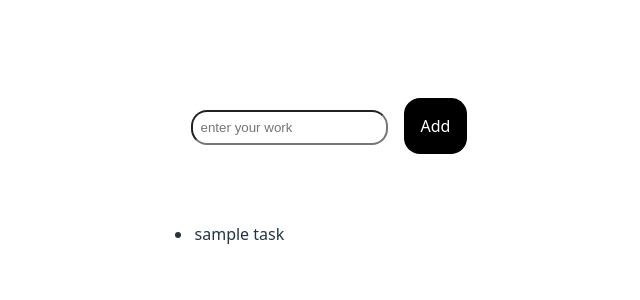
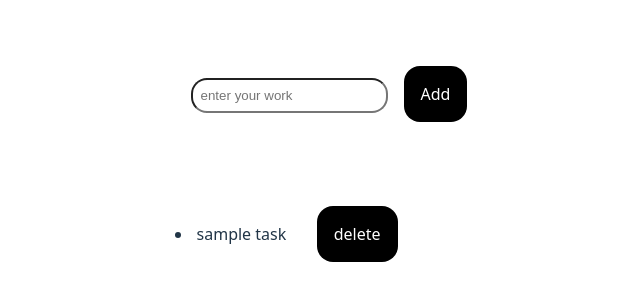
Before and after one commit to nishav07/React-playground, a React (Vite) app: page / in a window 1280 px wide. Shown: the part 240-540 px from the top of the page, without its empty margins (303-943 px from the left). Built offline with nearby package versions, Linux system fonts and the light colour scheme.

Commit message:
trying crud in state var

```diff
--- a/package.json
+++ b/package.json
@@ -11,7 +11,8 @@
   },
   "dependencies": {
     "react": "^19.2.0",
-    "react-dom": "^19.2.0"
+    "react-dom": "^19.2.0",
+    "uuid": "^13.0.0"
   },
   "devDependencies": {
     "@eslint/js": "^9.39.1",
--- a/src/TodoList.jsx
+++ b/src/TodoList.jsx
@@ -1,13 +1,16 @@
 import { useState } from "react";
+import { v4 as uuidv4 } from 'uuid';
+
+
 
 
 export default function TodoList () {
-    let [todo,setTodo] = useState(["sample task"]);
+    let [todo,setTodo] = useState([{task:"sample task", id:uuidv4()}]);
     let [newTodo,setNewTodo] = useState([""])
-    console.log(`todo before rendered ${todo}`);
+    // console.log(`todo before rendered ${todo.id}`);
 
     let updateTodo = (e) => {
-        console.log(e.target.value);
+        // console.log(e.target.value);
         setNewTodo(e.target.value);
     }
 
@@ -17,10 +20,15 @@
         console.log("Naya todo hai ye",newTodo);
         console.log("new task add krna haii");
         setTodo((prevTodo) => {
-            return [...prevTodo,newTodo];
+            return [...prevTodo,{task:newTodo,id:uuidv4()}];
         })
         setNewTodo("");
     }
+
+    let deleteFromTodo = (id) => {
+        console.log("trying to delete this shitt",id);
+    }
+
     return (<div>
         <input type="text" placeholder="enter your work" value={newTodo} onChange={updateTodo} />
 <button onClick={addNewTask}>Add</button>
@@ -30,7 +38,16 @@
 
 <ul>
     {todo.map((todos) => (
-        <li>{todos}</li>
+        <li key={todos.id}>
+            <span>{todos.task}</span>
+            &nbsp;
+            &nbsp;
+            <button onClick={() => {
+                deleteFromTodo(todos.id)
+            }}>delete</button>
+        </li>
+
+
     ))}
 </ul>
     </div>
```
Also changed, not shown: 1 other file (tests, documents, lock files or other folders).
